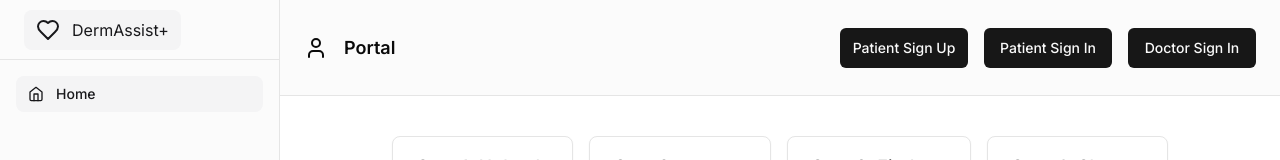
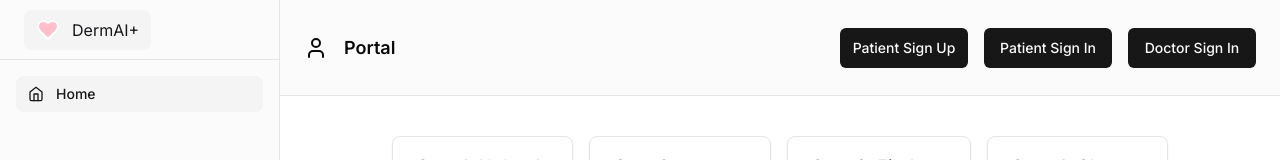
Before and after one commit to wdas03/dermai, a Next.js app: page / in a window 1280 px wide. Shown: the top 160 px of the page. Built offline with nearby package versions, Linux system fonts and the light colour scheme.

Commit message:
dermai logo

```diff
--- a/src/app/page.tsx
+++ b/src/app/page.tsx
@@ -43,7 +43,8 @@ export default function Home() {
             <Link href="" className={getTabClass(activeTab)} onClick={() => setActiveTab('home')}>
                 <svg
                   className=" h-6 w-6"
-                  fill="none"
+                  fill="pink"
+                  color="white"
                   height="24"
                   stroke="currentColor"
                   strokeLinecap="round"
@@ -55,7 +56,7 @@ export default function Home() {
                 >
                   <path d="M19 14c1.49-1.46 3-3.21 3-5.5A5.5 5.5 0 0 0 16.5 3c-1.76 0-3 .5-4.5 2-1.5-1.5-2.74-2-4.5-2A5.5 5.5 0 0 0 2 8.5c0 2.3 1.5 4.05 3 5.5l7 7Z" />
                 </svg>
-                <span className="">DermAssist+</span>
+                <span className="">DermAI+</span>
               </Link>
           </div>
           <div className="flex-1 overflow-auto py-2">
```
